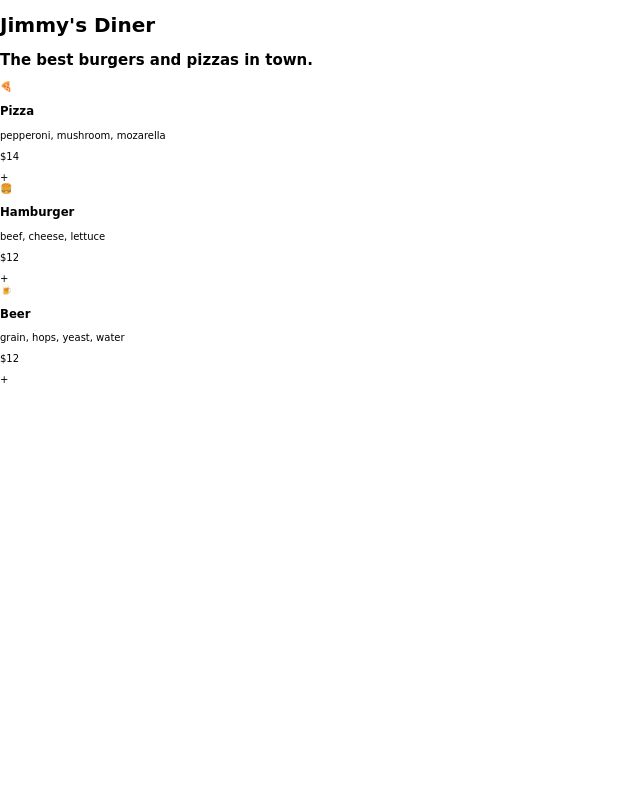
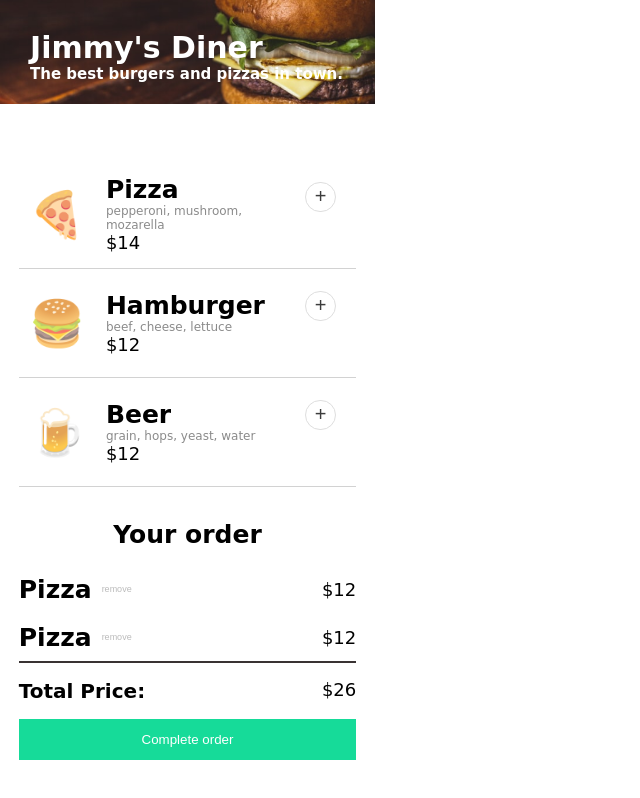
Before and after one commit to OneFourteen-Studio/restuarant-app, a plain HTML site: page index.html in a window 1280 px wide. Shown: the whole page, without its empty margins (0-640 px from the left). Drawn offline with Linux system fonts and the light colour scheme; a web font is replaced by a local one.

Commit message:
styling elements

```diff
--- a/index.html
+++ b/index.html
@@ -8,52 +8,82 @@
     <script src="index.js" defer></script>
     <link rel="preconnect" href="https://fonts.googleapis.com">
     <link rel="preconnect" href="https://fonts.gstatic.com" crossorigin>
-    <link href="https://fonts.googleapis.com/css2?family=Smythe&family=Source+Sans+3:wght@400;700&display=swap" rel="stylesheet">
+    <link href="https://fonts.googleapis.com/css2?family=Smythe&family=Source+Sans+3:wght@200&display=swap" rel="stylesheet">
 </head>
 <body>
     <header class="header">
-        <h1>Jimmy's Diner</h1>
-        <h2>The best burgers and pizzas in town.</h2>
+        <div class="header-text">
+            <h1 class="restaurant-name">Jimmy's Diner</h1>
+            <h2 class="slogan">The best burgers and pizzas in town.</h2>
+        </div>
+
     </header>
 
     <section class="menu-container">
         <div class="menu-items">
+            <!-- pizza -->
             <div class="food-img">🍕</div>
-
             <div class="food-text">
                 <h3 class="food-name">Pizza</h3>
                 <p class="ingredients">pepperoni, mushroom, mozarella</p>
                 <p class="food-price">$14</p>
             </div>
 
-            <div class="add-item">+</div>
+            <div class="btn-container">
+                <button class="add-item-btn">+</button>
+            </div>
         </div>
-
+        <!-- hamburger -->
         <div class="menu-items">
             <div class="food-img">🍔</div>
-
             <div class="food-text">
                 <h3 class="food-name">Hamburger</h3>
                 <p class="ingredients">beef, cheese, lettuce</p>
                 <p class="food-price">$12</p>
             </div>
 
-            <div class="add-item">+</div>
+            <div class="btn-container">
+                <button class="add-item-btn">+</button>
+            </div>
         </div>
-
+        <!-- beer -->
         <div class="menu-items">
             <div class="food-img">🍺</div>
-
             <div class="food-text">
                 <h3 class="food-name">Beer</h3>
                 <p class="ingredients">grain, hops, yeast, water</p>
                 <p class="food-price">$12</p>
             </div>
 
-            <div class="add-item">+</div>
+            <div class="btn-container">
+                <button class="add-item-btn">+</button>
+            </div>
+        </div>
+    </section>
+
+    <section class="order-review">
+        <h2 class="order-title"> Your order</h2>
+        <div class="selected-items">
+            <div class="items">
+                <h3 class="food-name">Pizza</h3>
+                <button class="remove-btn">remove</button>
+                <p class="food-price review-price">$12</p>
+            </div>
+
+            <div class="items">
+                <h3 class="food-name">Pizza</h3>
+                <button class="remove-btn">remove</button>
+                <p class="food-price review-price">$12</p>
+            </div>
+
+
         </div>
 
-
+        <div class="total-and-pay">
+            <h3 class="total-price">Total Price:</h3>
+            <p class="food-price">$26</p>
+        </div>
+        <button class="complete-btn">Complete order</button>
     </section>
 </body>
 </html>
--- a/styles.css
+++ b/styles.css
@@ -1,13 +1,154 @@
-html {
+* {
     margin: 0;
     padding: 0;
+}
+
+html {
     font-size: 62.5%;
+
 }
 
 body {
     font-family: 'Smythe', cursive;
-    margin: 0;
-    padding: 0;
+    max-width: 375px;
     height: 100vh;
-    width: 100vw;
 }
+
+.menu-container, .order-review {
+    width: 90%;
+}
+
+.header{
+    background-image: url(images/background-img.png);
+    background-size: contain;
+    background-repeat: no-repeat;
+    height: 20%;
+    width: 100%;
+    position: relative;
+}
+
+.header-text {
+    color: white;
+    width: 100%;
+    position: absolute;
+    top: 30px;
+    left: 30px
+}
+
+.restaurant-name {
+    font-size: 3rem;
+}
+
+.menu-container {
+    height: 45%;
+    margin: 0 auto;
+
+}
+
+.menu-items {
+    width: 100%;
+    height: 30%;
+    display: flex;
+    justify-content: space-around;
+    align-items: center;
+    border-bottom: 1px solid #D2D2D2;
+}
+
+.food-img {
+    font-size: 4.5rem;
+    opacity: 72%
+}
+
+.food-text {
+    width: 50%;
+}
+
+.food-name {
+    font-size: 2.5rem;
+}
+
+.ingredients {
+    font-size: 1.2rem;
+    color: #8B8B8B
+}
+
+.food-price {
+    font-size: 1.8rem
+}
+
+.btn-container {
+    width: 15%;
+    height: 60%;
+    text-align: center;
+}
+
+.add-item-btn {
+    background: none;
+    border: 1.5px solid #DEDEDE;
+    color: #3C3C3C;
+    font-family: 'Source Sans 3', sans-serif;
+    font-size: 2rem;
+    border-radius: 50%;
+    width: 60%;
+    aspect-ratio: 1/1;
+}
+
+.order-review {
+    margin: 0 auto;
+    text-align: center;;
+    height: 30%;
+    display: flex;
+    flex-flow: row wrap;
+    justify-content: center;
+}
+
+.order-title {
+    font-size: 2.5rem;
+}
+
+.selected-items {
+    display: flex;
+    flex-flow: row wrap;
+    height: 40%;
+    width: 100%;
+    border-bottom: 2px solid #393333;
+
+}
+
+.items {
+    width: 100%;
+    display: inherit;
+    gap: 10px;
+    align-items: center;
+
+}
+
+.review-price {
+    margin-left: auto;
+}
+
+
+.remove-btn {
+    border: none;
+    background: none;;
+    font-size: 0.9rem;
+    color: #BBBBBB
+}
+
+.total-and-pay {
+    width: 100%;
+    display: flex;
+    justify-content: space-between;
+}
+
+.total-price {
+    font-size: 2rem;
+}
+
+.complete-btn {
+    width: 100%;
+    border: none;
+    background: #16DB99;
+    color: white;
+    padding: 5px;
+}
```
Also changed, not shown: images/background-img.png (added).
